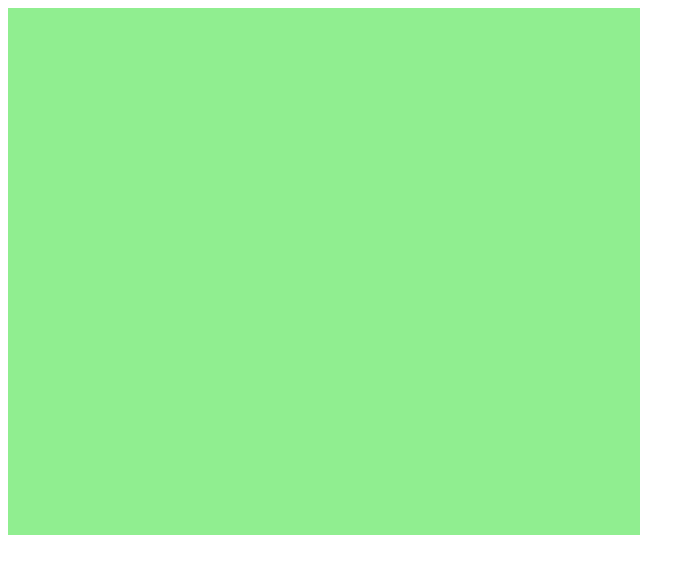
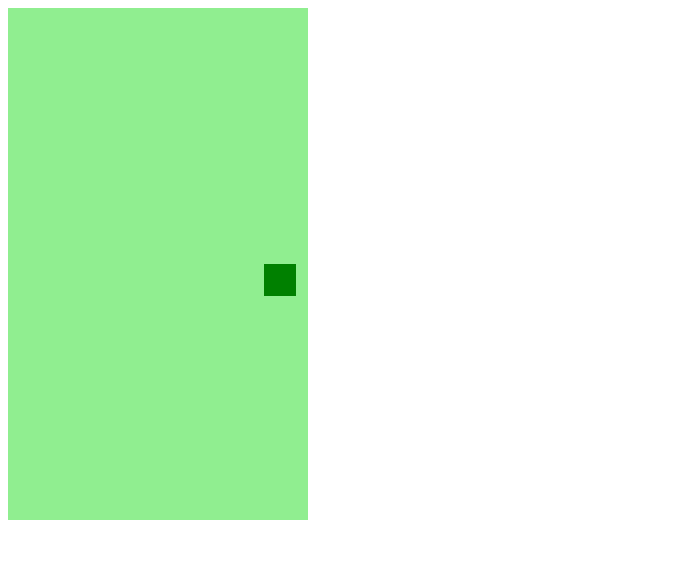
Before and after one commit to wmilhorini/jogo_cobrinha, a plain HTML site: page index.html in a window 1280 px wide. Shown: the whole page, without its empty margins (0-695 px from the left). Drawn offline with Linux system fonts and the light colour scheme.

Commit message:
Criando Cobrinha

```diff
--- a/index.html
+++ b/index.html
@@ -9,6 +9,6 @@
     <script defer src="/script.js"></script>
 </head>
 <body>
-    <canvas id="cobrinha" widht="512" height="250"></canvas>
+    <canvas id="snake" widht="512" height="512"></canvas>
 </body>
 </html>
--- a/script.js
+++ b/script.js
@@ -1,10 +1,24 @@
-let canvas = document.getElementById("cobrinha");
+let canvas = document.getElementById("snake");
 let context = canvas.getContext("2d");
 let box = 32;
+let snake = [];
+snake[0] = {
+    x: 8 * box,
+    y: 8 * box
+}
+
 
 function criarBG(){
     context.fillStyle ="lightgreen";
     context.fillRect(0, 0, 16 * box, 16 * box);
 }
 
+function criarCobrinha() {
+    for(i=0; i < snake.length; i++){
+        context.fillStyle = "green";
+        context.fillRect(snake[i].x, snake[i].y, box, box);
+    }
+}
+
 criarBG();
+criarCobrinha();
--- a/style.css
+++ b/style.css
@@ -1,3 +1 @@
-#cobrinha {
-    width: 50%;
-}
+#snake {
```
